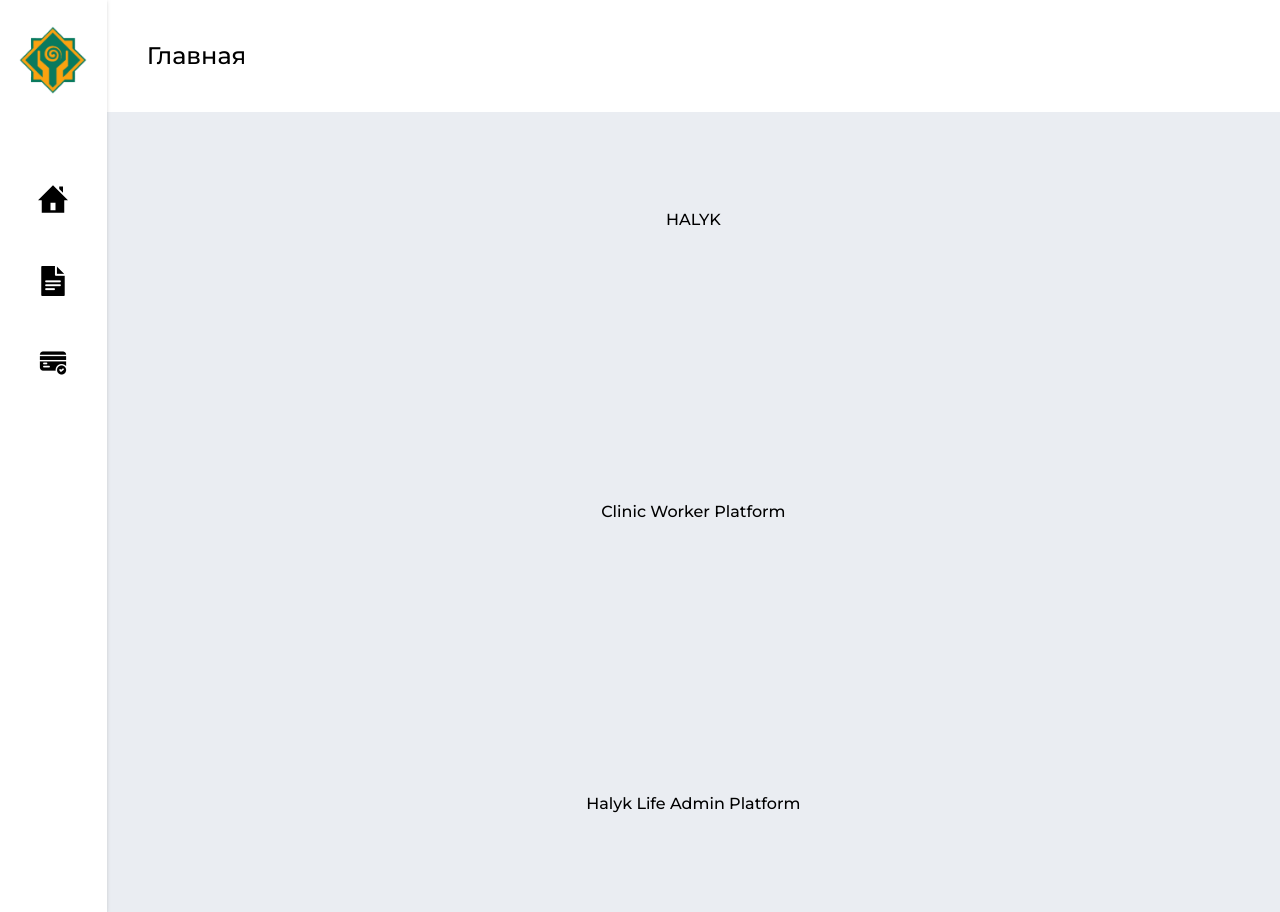
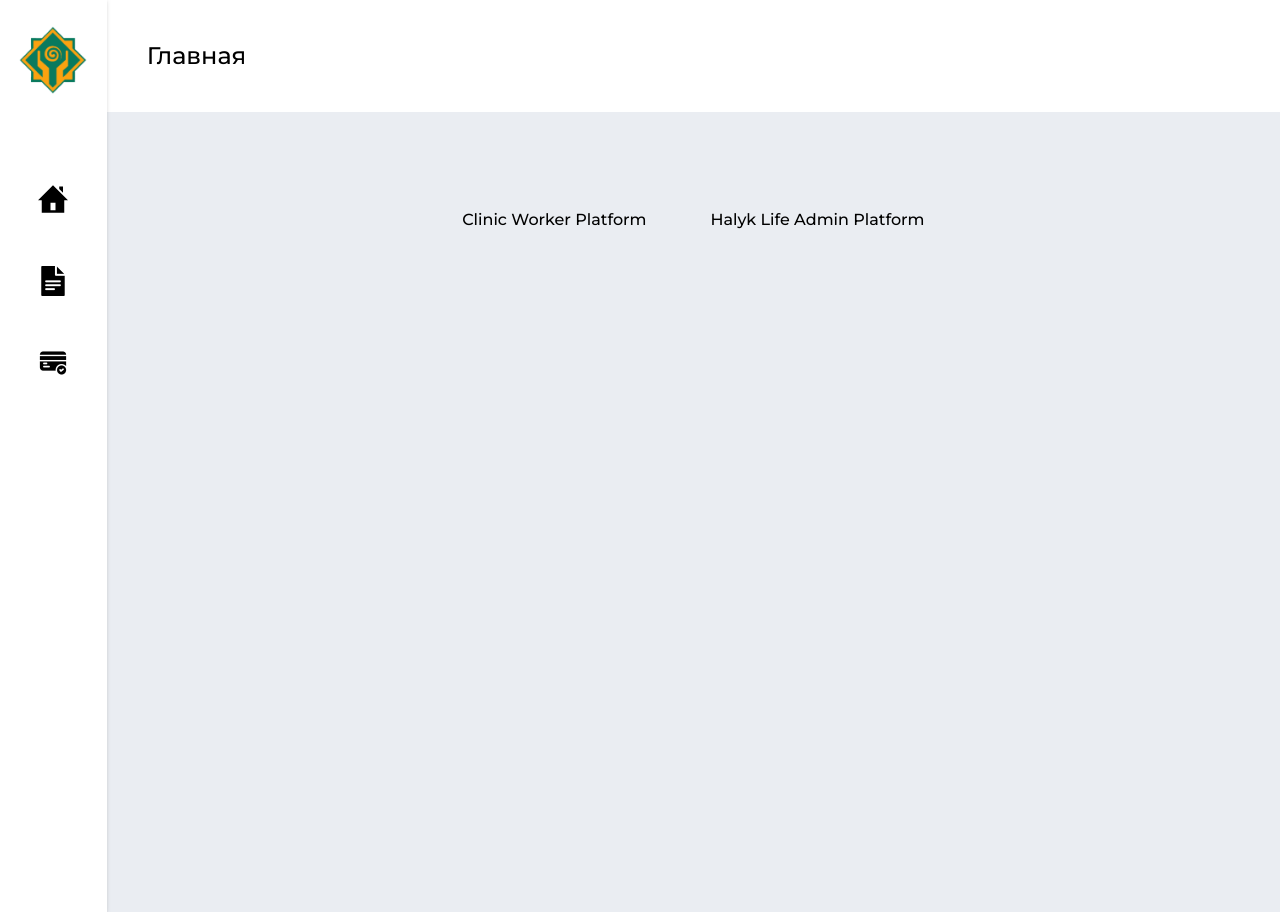
Before and after one commit to railanbaigazy/halyk-life, a Next.js app: page / in a window 1280 px wide. Built offline with nearby package versions, Linux system fonts and the light colour scheme.

Commit message:
config supp

```diff
--- a/app/med/page.js
+++ b/app/med/page.js
@@ -5,7 +5,7 @@
 const MedPage = () => {
     return (
         <MainWrapper>
-            <MedFeed/>
+            <MedFeed />
         </MainWrapper>
     );
 };
--- a/app/page.js
+++ b/app/page.js
@@ -3,9 +3,10 @@
 export default function Home() {
   return (
     <div className="flex min-h-screen flex-col items-center justify-between p-24">
-      <h1>HALYK</h1>
-        <Link href="/med">Clinic Worker Platform</Link>
-        <Link href="/admin">Halyk Life Admin Platform</Link>
+        <div>
+            <Link href="/med" className="mr-16">Clinic Worker Platform</Link>
+            <Link href="/admin">Halyk Life Admin Platform</Link>
+        </div>
     </div>
   );
 }
--- a/components/med/UploadForm.jsx
+++ b/components/med/UploadForm.jsx
@@ -4,16 +4,29 @@
 import { useEffect, useState } from "react";
 
 const UploadForm = ({ submitting }) => {
+    const [data, setData] = useState([]);
+
+    useEffect(() => {
+        const fetchData = async () => {
+            const response = await fetch("http://164.92.228.128:4444/api/v1/customers/");
+            const data = await response.json();
+            setData(data);
+        };
+
+        fetchData();
+        console.log(data)
+
+    }, []);
     const [pinField, setPinField] = useState('');
 
     const [searchedPosts, setSearchedPosts] = useState([]);
     const [searchTimeout, setSearchTimeout] = useState(null);
 
     const filterPrompts = (filterText) => {
-        const regex = new RegExp(filterText, "i");
-        return posts.filter(p => (
-            regex.test(p.creator.username)
-        ));
+        // const regex = new RegExp(filterText, "i");
+        // return posts.filter(p => (
+        //     regex.test(p.)
+        // ));
     };
 
     const handleSearchChange = (e) => {
--- a/next.config.js
+++ b/next.config.js
@@ -4,7 +4,7 @@
         return [
             {
                 // matching all API routes
-                source: "/components/admin",
+                source: "/components/admin/",
                 headers: [
                     { key: "Access-Control-Allow-Credentials", value: "true" },
                     { key: "Access-Control-Allow-Origin", value: "*" },
```
Also changed, not shown: vercel.json (added).
